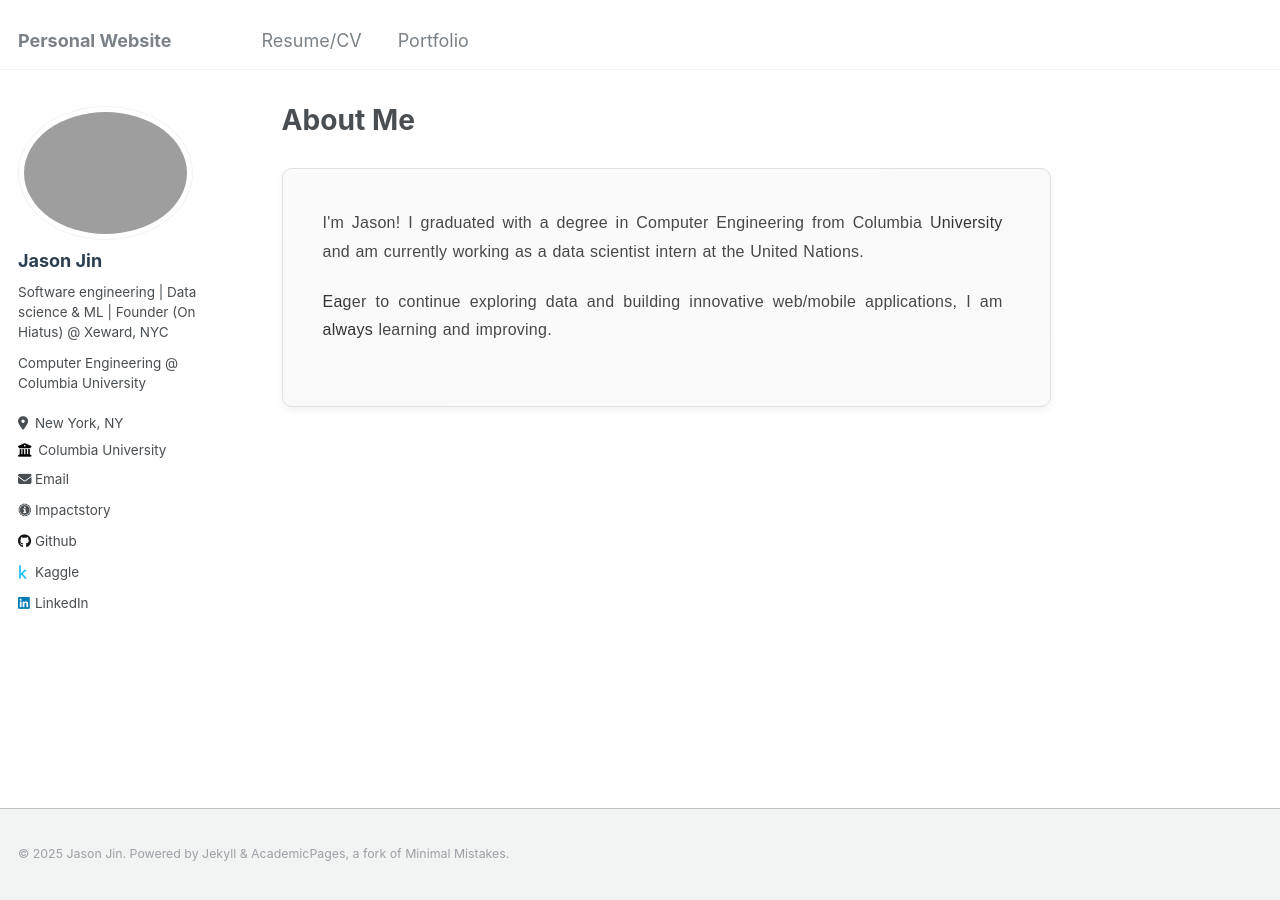
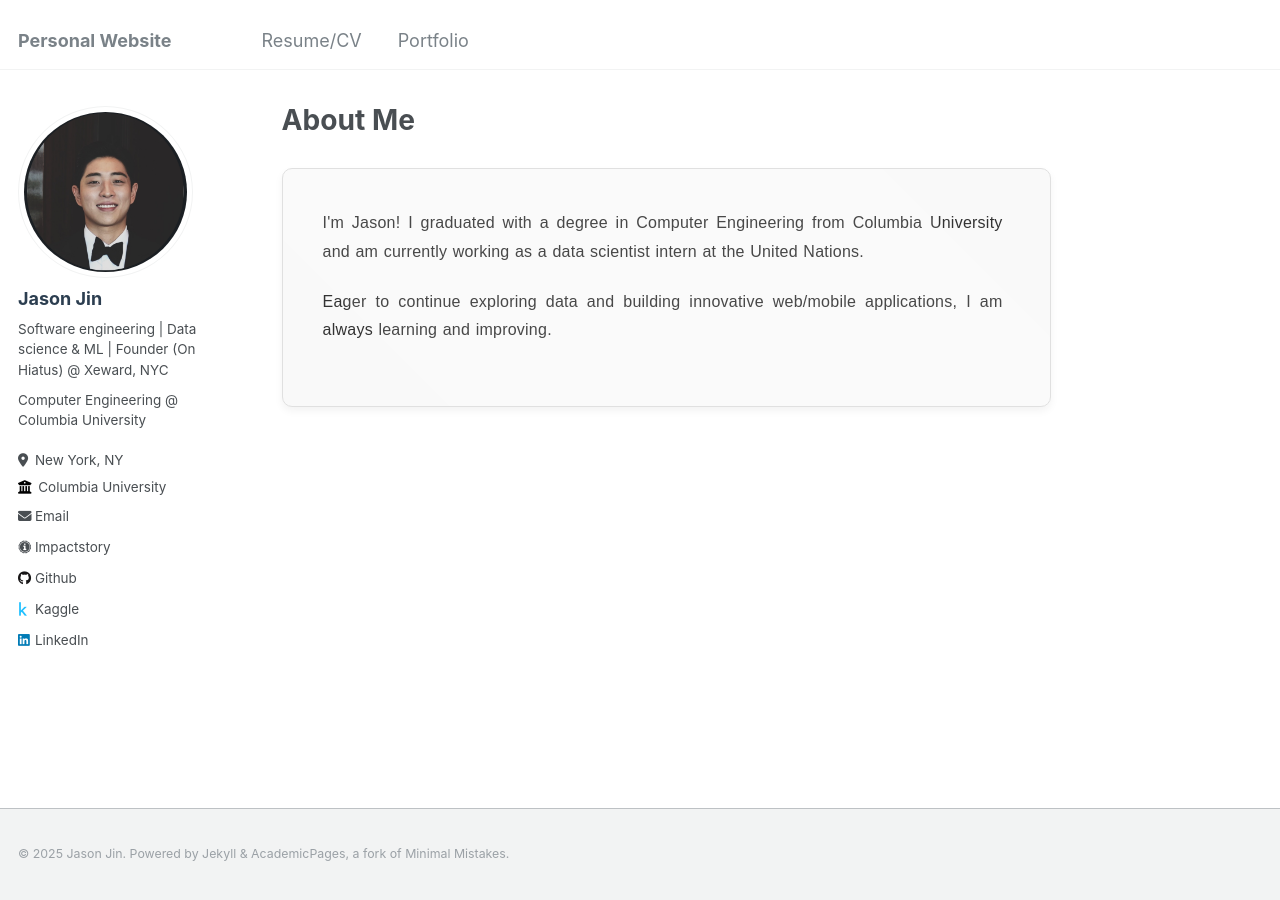
Before and after one commit to JasonHJJin/cv, a Jekyll site: the page built from _pages/about.md, in a window 1280 px wide. Built offline with Jekyll 4.4.1, drawn with Linux system fonts in a browser that asks for light colours; some web fonts are replaced.

Commit message:
updated photo and resume

```diff
--- a/_config.yml
+++ b/_config.yml
@@ -21,7 +21,7 @@ repository               : "JasonHJJin/cv"
 #               Additional customization can be done by editing /_includes/author-profile.html
 author:
   # Biographic information
-  avatar           :
+  avatar           : "/profile.png"
   name             : "Jason Jin"
   pronouns         : "Software engineering | Data science & ML | Founder (On Hiatus) @ Xeward, NYC"
   bio              : "Computer Engineering @ Columbia University"
```
Also changed, not shown: images/profile.png (added), 1 other file.
